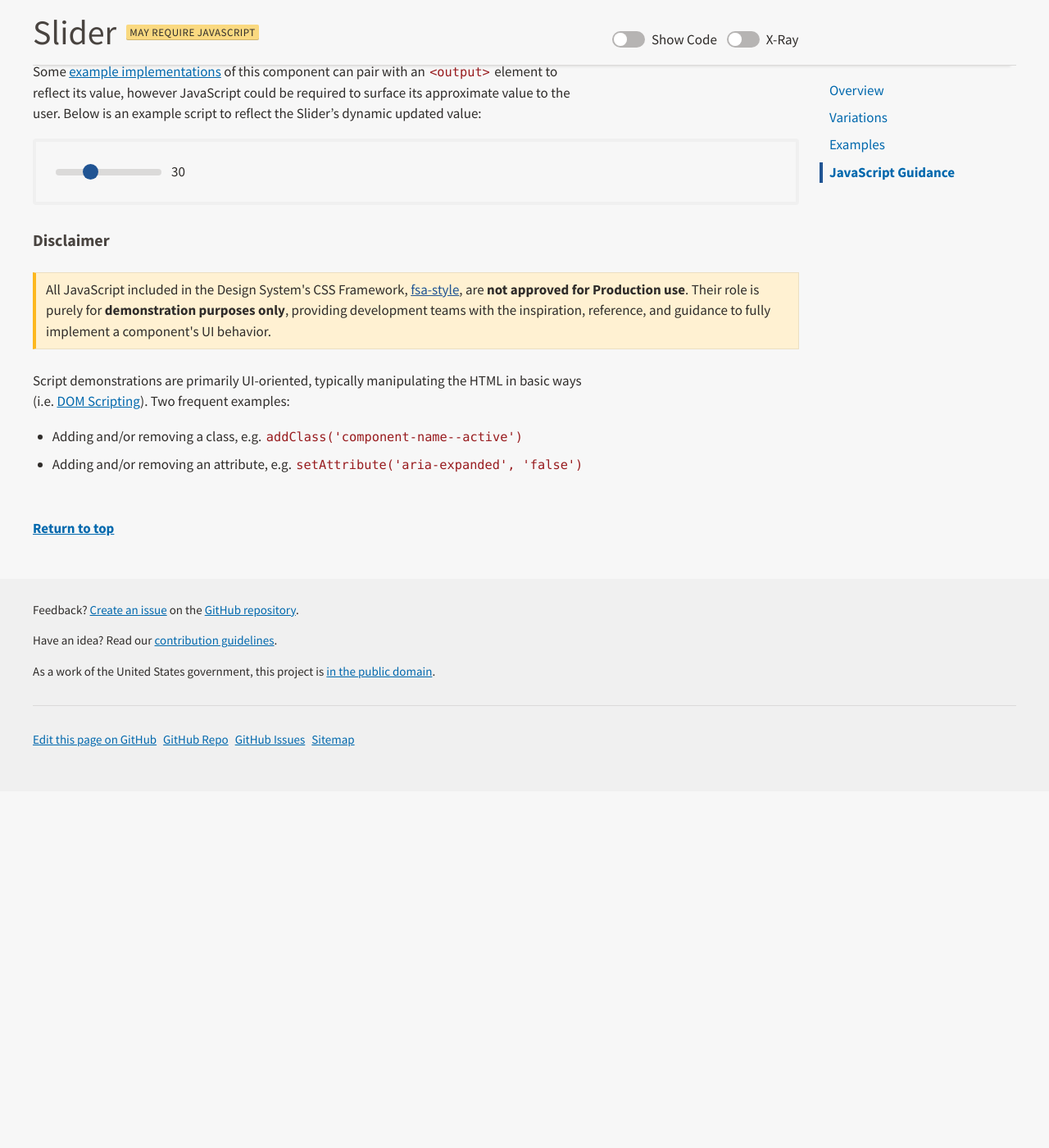
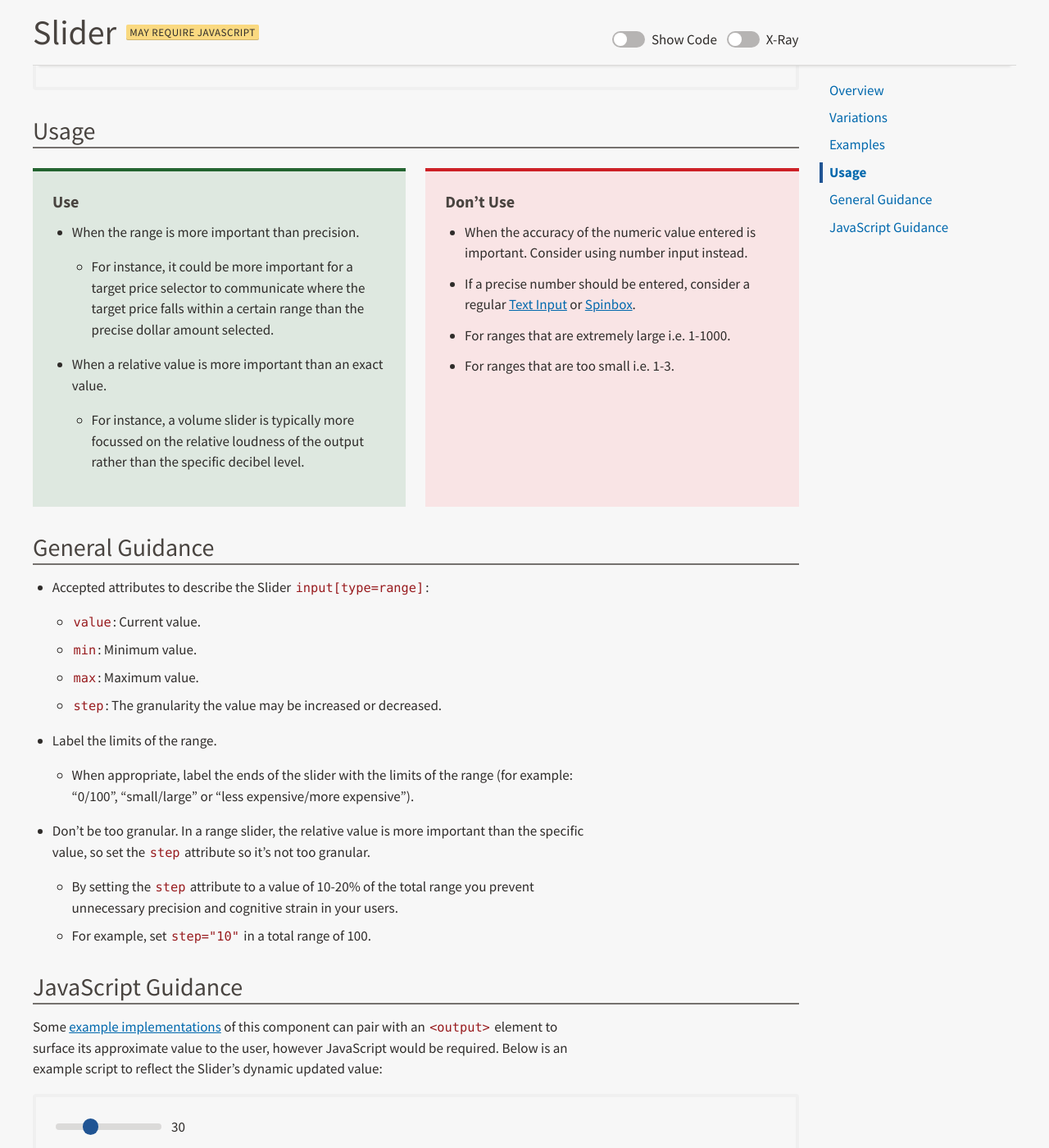
Before and after one commit to USDA-FSA/fsa-design-system, a Jekyll site: the page built from components/slider/index.md, in a window 1280 px wide and 1400 px high, scrolled down 2253 px. Shown: the whole window at 82% size. Built offline with Jekyll 4.4.1, drawn with Linux system fonts in a browser that asks for light colours; before the commit the page ends 3206 px from its top, so only the background shows below that; some of the changed text lies outside the part shown.

Commit message:
Drafted documentation for new Slider component [amends #362]

````diff
--- a/components/slider/index.md
+++ b/components/slider/index.md
@@ -3,16 +3,18 @@
 parent: "Components"
 title: "Slider"
 shortName: "component__slider"
-intro: "The Slider component, also known as Range Input, provides..."
+intro: "The Slider component, also known as Range Input, allows users to choose an approximate number from a range."
 jump_menu: true
 title_label: 'May require JavaScript'
 ---
 
+At its root the Slider component is a native `<input>` form element with an attribute `type` of `range`.
+
 <div class="ds-preview">
-  <input class="fsa-slider" id="lorem-range-2229" name="lorem-range-2229" type="range" min="0" max="100" value="3" step="1">
+  <input class="fsa-slider" id="lorem-range-2229" name="lorem-range-2229" type="range" min="0" max="100" value="30" step="10">
 </div>
 ```html
-<input class="fsa-slider" id="lorem-range-2229" name="lorem-range-2229" type="range" min="0" max="100" value="90" step="1">
+<input class="fsa-slider" id="lorem-range-2229" name="lorem-range-2229" type="range" min="0" max="100" value="30" step="10">
 ```
 
 ## Variations
@@ -20,19 +22,19 @@
 ### Full-width
 
 <div class="ds-preview">
-  <input class="fsa-slider fsa-slider--block" id="lorem-range-4453" name="lorem-range-4453" type="range" min="0" max="100" value="90" step="1">
+  <input class="fsa-slider fsa-slider--block" id="lorem-range-4453" name="lorem-range-4453" type="range" min="0" max="100" value="90" step="10">
 </div>
 ```html
-<input class="fsa-slider fsa-slider--block" id="lorem-range-4453" name="lorem-range-4453" type="range" min="0" max="100" value="90" step="1">
+<input class="fsa-slider fsa-slider--block" id="lorem-range-4453" name="lorem-range-4453" type="range" min="0" max="100" value="90" step="10">
 ```
 
 ### Disabled
 
 <div class="ds-preview">
-  <input class="fsa-slider" id="lorem-range-3309" name="lorem-range-3309" type="range" min="0" max="100" value="40" step="1" disabled="">
+  <input class="fsa-slider" id="lorem-range-3309" name="lorem-range-3309" type="range" min="0" max="100" value="40" step="10" disabled="">
 </div>
 ```html
-<input class="fsa-slider" id="lorem-range-3309" name="lorem-range-3309" type="range" min="0" max="100" value="40" step="1" disabled="">
+<input class="fsa-slider" id="lorem-range-3309" name="lorem-range-3309" type="range" min="0" max="100" value="40" step="10" disabled="">
 ```
 
 ### Vertical
@@ -52,12 +54,12 @@
 
 <div class="ds-preview">
   <div class="fsa-slider-vertical" style="--slider-vertical-height: 10rem">
-    <input class="fsa-slider" id="lorem-range-2229" name="lorem-range-2229" type="range" min="0" max="100" value="30" step="10">
+    <input class="fsa-slider" id="lorem-range-2229" name="lorem-range-2229" type="range" min="0" max="100" value="60" step="10">
   </div>
 </div>
 ```html
 <div class="fsa-slider-vertical" style="--slider-vertical-height: 10rem">
-  <input class="fsa-slider" id="lorem-range-2229" name="lorem-range-2229" type="range" min="0" max="100" value="30" step="10">
+  <input class="fsa-slider" id="lorem-range-2229" name="lorem-range-2229" type="range" min="0" max="100" value="60" step="10">
 </div>
 ```
 
@@ -65,43 +67,43 @@
 
 ### With output
 
-Combine with [Level]({{ site.baseurl }}components/level/) to arrange Slider with an `<output>` element (note [JavaScript guidance](#javascript-guidance)).
+Combine with [Level]({{ site.baseurl }}layout/level/) layout component to arrange Slider with an `<output>` element (note [JavaScript guidance](#javascript-guidance)).
 
 <div class="ds-preview">
   <div class="fsa-level">
     <span>
-      <input class="fsa-slider fsa-slider--block" id="lorem-range-4672" name="lorem-range-4672" type="range" min="0" max="100" value="90" step="1">
+      <input class="fsa-slider fsa-slider--block" id="lorem-range-4672" name="lorem-range-4672" type="range" min="0" max="100" value="90" step="10">
     </span>
-    <span><output id="lorem-range-ouput-6789" name="lorem-range-ouput-6789" for="lorem-range-4672">90</output></span>
+    <span><output aria-live="polite" id="lorem-range-ouput-6789" name="lorem-range-ouput-6789" for="lorem-range-4672">90</output></span>
   </div>
 </div>
 ```html
 <div class="fsa-level">
   <span>
-    <input class="fsa-slider fsa-slider--block" id="lorem-range-4672" name="lorem-range-4672" type="range" min="0" max="100" value="90" step="1">
+    <input class="fsa-slider fsa-slider--block" id="lorem-range-4672" name="lorem-range-4672" type="range" min="0" max="100" value="90" step="10">
   </span>
-  <span><output id="lorem-range-ouput-6789" name="lorem-range-ouput-6789" for="lorem-range-4672">90</output></span>
+  <span><output aria-live="polite" id="lorem-range-ouput-6789" name="lorem-range-ouput-6789" for="lorem-range-4672">90</output></span>
 </div>
 ```
 
 ### With output, Full-width
 
-Combine the `fsa-slider--block` variation with [Level]({{ site.baseurl }}components/level/) to arrange Slider with an `<output>` element (note [JavaScript guidance](#javascript-guidance)).
+Combine the `fsa-slider--block` variation with [Level]({{ site.baseurl }}layout/level/) to arrange Slider with an `<output>` element (note [JavaScript guidance](#javascript-guidance)).
 
 <div class="ds-preview">
   <div class="fsa-level">
     <span class="fsa-level__item--grow-auto">
-      <input class="fsa-slider fsa-slider--block" id="lorem-range-4672" name="lorem-range-4672" type="range" min="0" max="100" value="9" step="1">
+      <input class="fsa-slider fsa-slider--block" id="lorem-range-4672" name="lorem-range-4672" type="range" min="0" max="100" value="10" step="10">
     </span>
-    <span><output id="lorem-range-ouput-6789" name="lorem-range-ouput-6789" for="lorem-range-4672">9</output></span>
+    <span><output aria-live="polite" id="lorem-range-ouput-6789" name="lorem-range-ouput-6789" for="lorem-range-4672">10</output></span>
   </div>
 </div>
 ```html
 <div class="fsa-level">
   <span class="fsa-level__item--grow-auto">
-    <input class="fsa-slider fsa-slider--block" id="lorem-range-4672" name="lorem-range-4672" type="range" min="0" max="100" value="9" step="1">
+    <input class="fsa-slider fsa-slider--block" id="lorem-range-4672" name="lorem-range-4672" type="range" min="0" max="100" value="10" step="10">
   </span>
-  <span><output id="lorem-range-ouput-6789" name="lorem-range-ouput-6789" for="lorem-range-4672">9</output></span>
+  <span><output aria-live="polite" id="lorem-range-ouput-6789" name="lorem-range-ouput-6789" for="lorem-range-4672">10</output></span>
 </div>
 ```
 
@@ -118,9 +120,9 @@
     <label class="fsa-field__label" for="lorem-range-7710">Label <span class="fsa-field__label-desc">Required</span></label>
     <div class="fsa-level">
       <span class="fsa-level__item--grow-auto">
-        <input class="fsa-slider fsa-field__item" id="lorem-range-7710" name="lorem-range-7710" type="range" min="0" max="100" value="90" step="1">
+        <input class="fsa-slider fsa-field__item" id="lorem-range-7710" name="lorem-range-7710" type="range" min="0" max="10" value="3" step="1">
       </span>
-      <span><output id="lorem-range-ouput-7710" name="lorem-range-ouput-7710" for="lorem-range-7710">90</output></span>
+      <span><output aria-live="polite" id="lorem-range-ouput-7710" name="lorem-range-ouput-7710" for="lorem-range-7710">90</output></span>
     </div>
   </div>
 </div>
@@ -129,16 +131,47 @@
   <label class="fsa-field__label" for="lorem-range-7710">Label <span class="fsa-field__label-desc">Required</span></label>
   <div class="fsa-level">
     <span class="fsa-level__item--grow-auto">
-      <input class="fsa-slider fsa-field__item" id="lorem-range-7710" name="lorem-range-7710" type="range" min="0" max="100" value="90" step="1">
+      <input class="fsa-slider fsa-field__item" id="lorem-range-7710" name="lorem-range-7710" type="range" min="0" max="10" value="3" step="1">
     </span>
-    <span><output id="lorem-range-ouput-7710" name="lorem-range-ouput-7710" for="lorem-range-7710">90</output></span>
+    <span><output aria-live="polite" id="lorem-range-ouput-7710" name="lorem-range-ouput-7710" for="lorem-range-7710">90</output></span>
   </div>
 </div>
 ```
 
+## Usage
+
+{% capture usage_do %}
+* When the range is more important than precision.
+    * For instance, it could be more important for a target price selector to communicate where the target price falls within a certain range than the precise dollar amount selected.
+* When a relative value is more important than an exact value.
+    * For instance, a volume slider is typically more focussed on the relative loudness of the output rather than the specific decibel level.
+{% endcapture %}
+
+{% capture usage_dont %}
+* When the accuracy of the numeric value entered is important. Consider using number input instead.
+* If a precise number should be entered, consider a regular [Text Input]({{ site.baseurl }}components/text-input/) or  [Spinbox]({{ site.baseurl }}components/spinbox/).
+* For ranges that are extremely large i.e. 1-1000.
+* For ranges that are too small i.e. 1-3.
+{% endcapture %}
+
+{% include do-dont.html %}
+
+## General Guidance
+
+* Accepted attributes to describe the Slider `input[type=range]`:
+    * `value`: Current value.
+    * `min`: Minimum value.
+    * `max`: Maximum value.
+    * `step`: The granularity the value may be increased or decreased.
+* Label the limits of the range.
+    * When appropriate, label the ends of the slider with the limits of the range (for example: “0/100”, “small/large” or “less expensive/more expensive”).
+* Don’t be too granular. In a range slider, the relative value is more important than the specific value, so set the `step` attribute so it’s not too granular.
+    * By setting the `step` attribute to a value of 10-20% of the total range you prevent unnecessary precision and cognitive strain in your users.
+    * For example, set `step="10"` in a total range of 100.
+
 ## JavaScript Guidance
 
-Some [example implementations](#examples) of this component can pair with an `<output>` element to reflect its value, however JavaScript could be required to surface its approximate value to the user. Below is an example script to reflect the Slider's dynamic updated value:
+Some [example implementations](#examples) of this component can pair with an `<output>` element to surface its approximate value to the user, however JavaScript would be required. Below is an example script to reflect the Slider's dynamic updated value:
 
 <div class="ds-preview">
   <div class="fsa-level">
````
